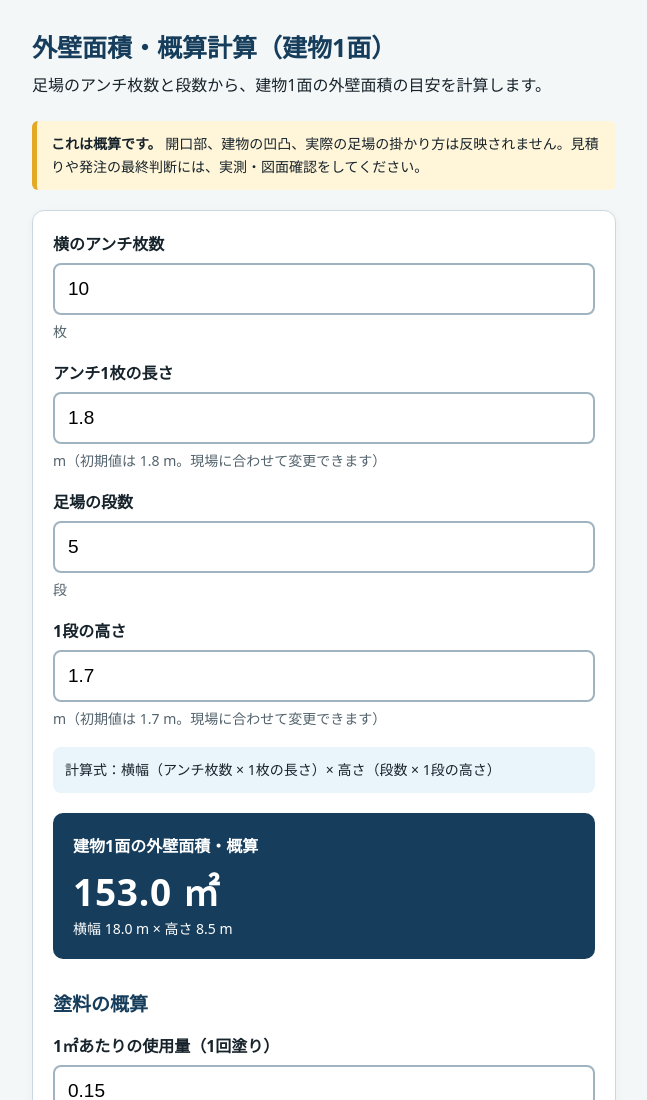
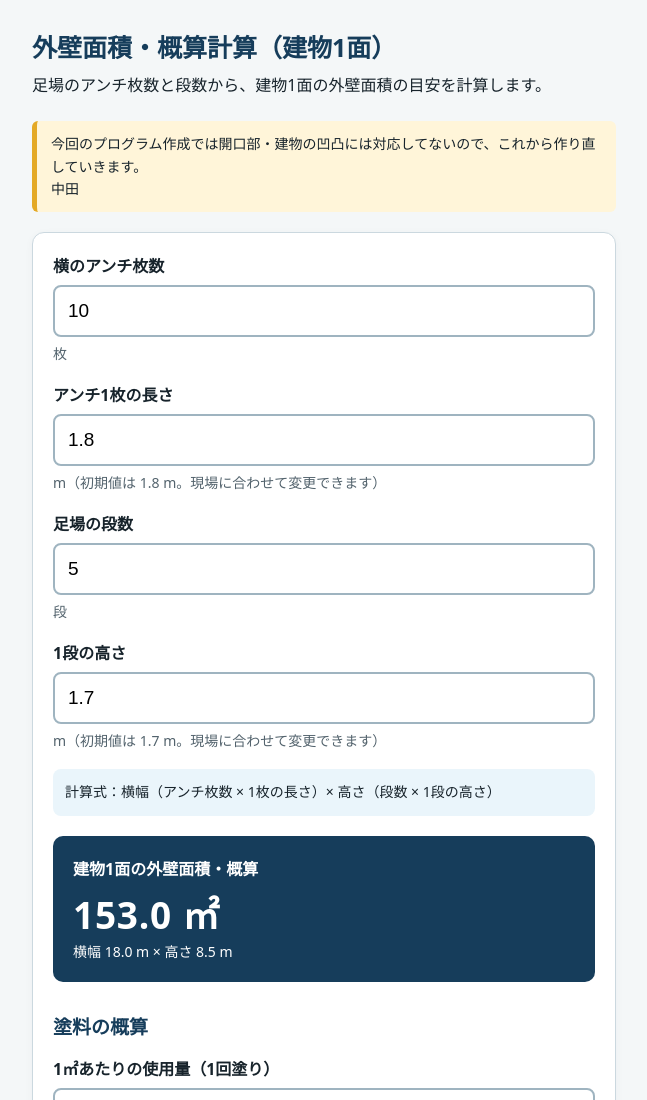
Before and after one commit to rorikaizer-cmyk/gaiheki-gaisan, a plain HTML site: page outputs/gaiheki-gaisan.html in a window 1280 px wide. Shown: the top 1100 px of the page, without its empty margins (316-963 px from the left). Drawn offline with Linux system fonts and the light colour scheme.

Commit message:
Add files via upload

```diff
--- a/outputs/gaiheki-gaisan.html
+++ b/outputs/gaiheki-gaisan.html
@@ -34,7 +34,7 @@
   <main>
     <h1>外壁面積・概算計算（建物1面）</h1>
     <p class="lead">足場のアンチ枚数と段数から、建物1面の外壁面積の目安を計算します。</p>
-    <p class="notice"><strong>これは概算です。</strong> 開口部、建物の凹凸、実際の足場の掛かり方は反映されません。見積りや発注の最終判断には、実測・図面確認をしてください。</p>
+    <p class="notice">今回のプログラム作成では開口部・建物の凹凸には対応してないので、これから作り直していきます。<br>中田</p>
 
     <section aria-label="計算条件">
       <div class="field">
```
